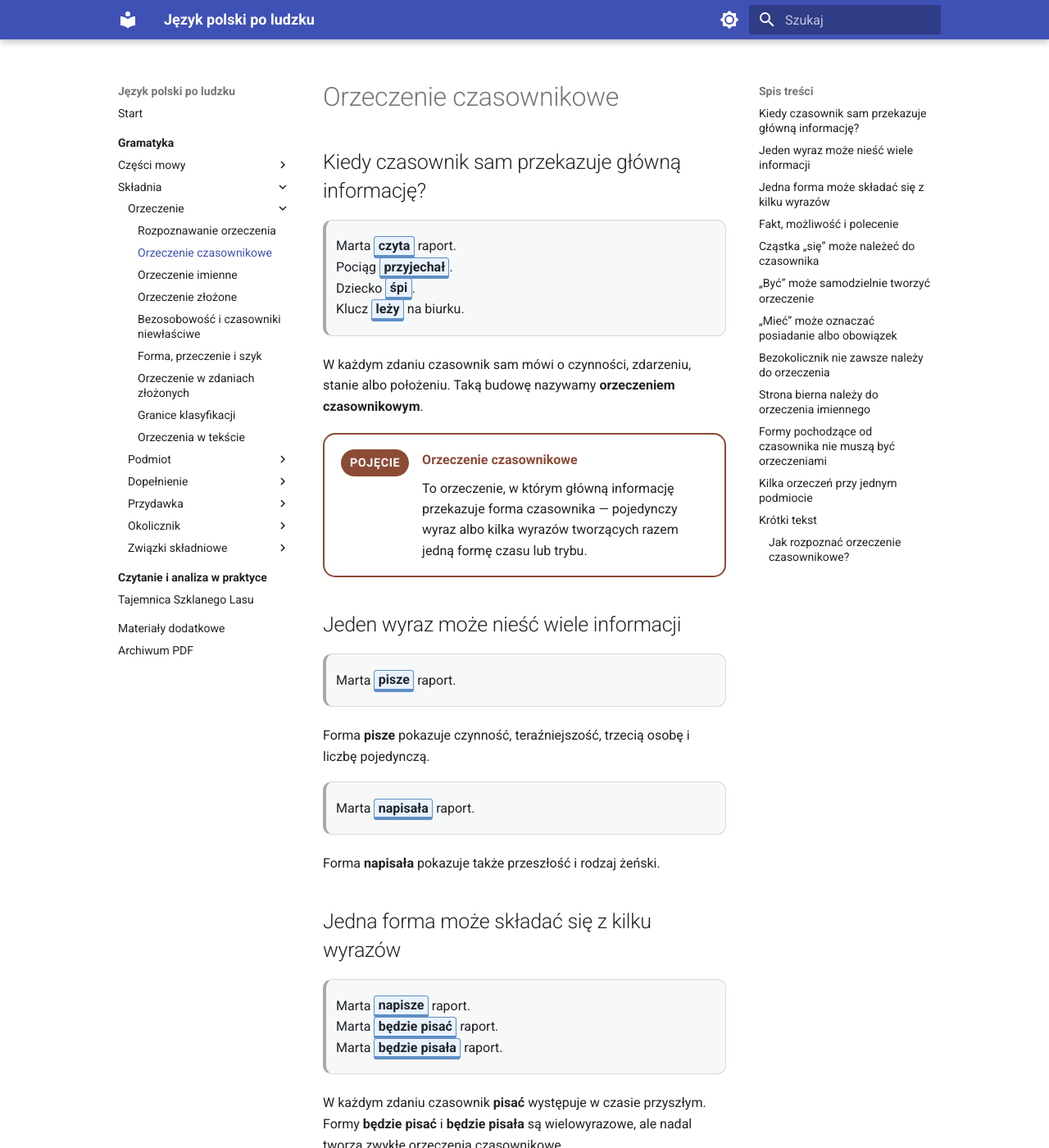
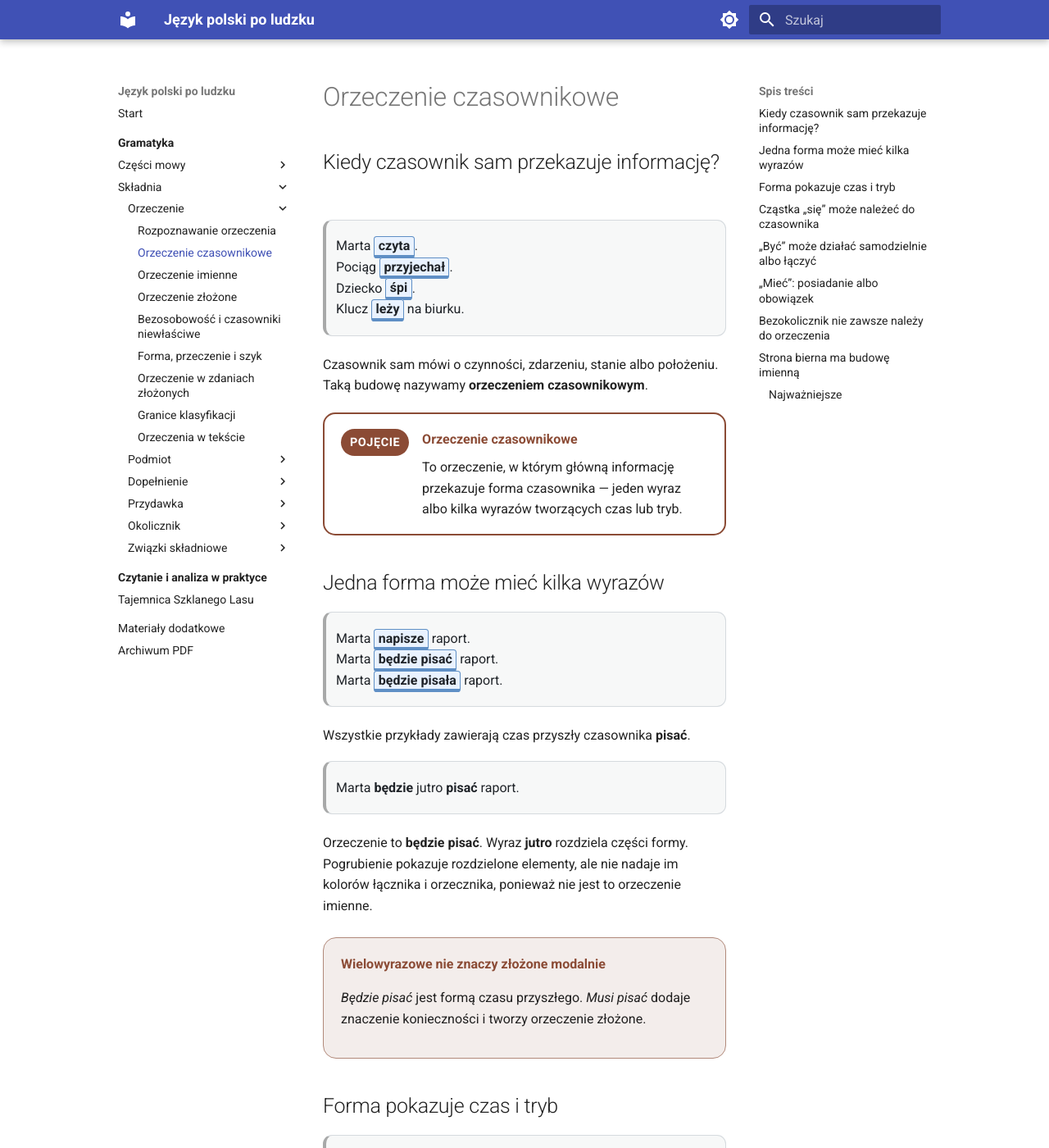
Before and after one commit to dchorazkiewicz/SP_JP, an MkDocs documentation site: the page built from docs/gramatyka/skladnia/orzeczenie/orzeczenie-czasownikowe.md, in a window 1280 px wide and 1400 px high. Shown: the whole window at 82% size. Built offline with MkDocs 1.6.1 and Material for MkDocs 9.7.7, drawn with Linux system fonts in a browser that asks for light colours; some of the changed text lies outside the part shown.

Commit message:
Popraw oznaczenie rozdzielonej formy przyszłej

```diff
--- a/docs/gramatyka/skladnia/orzeczenie/orzeczenie-czasownikowe.md
+++ b/docs/gramatyka/skladnia/orzeczenie/orzeczenie-czasownikowe.md
@@ -2,148 +2,96 @@
 
 <div class="predicate-lesson" markdown>
 
-## Kiedy czasownik sam przekazuje główną informację?
+## Kiedy czasownik sam przekazuje informację?
 
-> Marta <span class="predicate-mark predicate-mark--verbal">czyta</span> raport.
+> Marta <span class="predicate-mark predicate-mark--verbal">czyta</span>.
 > Pociąg <span class="predicate-mark predicate-mark--verbal">przyjechał</span>.
 > Dziecko <span class="predicate-mark predicate-mark--verbal">śpi</span>.
 > Klucz <span class="predicate-mark predicate-mark--verbal">leży</span> na biurku.
 
-W każdym zdaniu czasownik sam mówi o czynności, zdarzeniu, stanie albo położeniu. Taką budowę nazywamy **orzeczeniem czasownikowym**.
+Czasownik sam mówi o czynności, zdarzeniu, stanie albo położeniu. Taką budowę nazywamy **orzeczeniem czasownikowym**.
 
 <div class="predicate-concept">
   <span class="predicate-concept__label">Pojęcie</span>
   <strong>Orzeczenie czasownikowe</strong>
-  <p>To orzeczenie, w którym główną informację przekazuje forma czasownika — pojedynczy wyraz albo kilka wyrazów tworzących razem jedną formę czasu lub trybu.</p>
+  <p>To orzeczenie, w którym główną informację przekazuje forma czasownika — jeden wyraz albo kilka wyrazów tworzących czas lub tryb.</p>
 </div>
 
-## Jeden wyraz może nieść wiele informacji
-
-> Marta <span class="predicate-mark predicate-mark--verbal">pisze</span> raport.
-
-Forma **pisze** pokazuje czynność, teraźniejszość, trzecią osobę i liczbę pojedynczą.
-
-> Marta <span class="predicate-mark predicate-mark--verbal">napisała</span> raport.
-
-Forma **napisała** pokazuje także przeszłość i rodzaj żeński.
-
-## Jedna forma może składać się z kilku wyrazów
+## Jedna forma może mieć kilka wyrazów
 
 > Marta <span class="predicate-mark predicate-mark--verbal">napisze</span> raport.
 > Marta <span class="predicate-mark predicate-mark--verbal">będzie pisać</span> raport.
 > Marta <span class="predicate-mark predicate-mark--verbal">będzie pisała</span> raport.
 
-W każdym zdaniu czasownik **pisać** występuje w czasie przyszłym. Formy **będzie pisać** i **będzie pisała** są wielowyrazowe, ale nadal tworzą zwykłe orzeczenia czasownikowe.
+Wszystkie przykłady zawierają czas przyszły czasownika **pisać**.
 
-> Marta <span class="predicate-part-linker">będzie</span> jutro <span class="predicate-part-predicative">pisać</span> raport.
+> Marta **będzie** jutro **pisać** raport.
 
-Orzeczenie to **będzie pisać**. Wyraz **jutro** rozdziela części formy, lecz do niej nie należy.
+Orzeczenie to **będzie pisać**. Wyraz **jutro** rozdziela części formy. Pogrubienie pokazuje rozdzielone elementy, ale nie nadaje im kolorów łącznika i orzecznika, ponieważ nie jest to orzeczenie imienne.
 
 <div class="predicate-checkpoint">
   <div class="predicate-checkpoint__title">Wielowyrazowe nie znaczy złożone modalnie</div>
-  <p><em>Będzie pisać</em> jest formą czasu przyszłego. <em>Musi pisać</em> zawiera dodatkowo znaczenie konieczności i dlatego należy do innego typu budowy.</p>
+  <p><em>Będzie pisać</em> jest formą czasu przyszłego. <em>Musi pisać</em> dodaje znaczenie konieczności i tworzy orzeczenie złożone.</p>
 </div>
 
-## Fakt, możliwość i polecenie
+## Forma pokazuje czas i tryb
 
-> Marta <span class="predicate-mark predicate-mark--verbal">pisze</span> raport.
-> Marta <span class="predicate-mark predicate-mark--verbal">napisałaby</span> raport.
-> <span class="predicate-mark predicate-mark--verbal">Napisz</span> raport.
+> Marta <span class="predicate-mark predicate-mark--verbal">pisze</span>.
+> Marta <span class="predicate-mark predicate-mark--verbal">napisałaby</span>.
+> <span class="predicate-mark predicate-mark--verbal">Napisz</span>.
 
-Pierwsza forma stwierdza fakt, druga przedstawia możliwość zależną od warunku, a trzecia wpływa na odbiorcę. Dopiero po zauważeniu tej różnicy wprowadzamy nazwy **tryb oznajmujący**, **przypuszczający** i **rozkazujący**.
+Pierwsza forma stwierdza fakt, druga przedstawia możliwość, a trzecia wpływa na odbiorcę.
 
 > Ja <span class="predicate-mark predicate-mark--verbal">bym napisał</span> raport.
 
-Cząstka **bym** współtworzy formę przypuszczającą, dlatego należy do orzeczenia.
-
-> Niech Marta <span class="predicate-mark predicate-mark--verbal">napisze</span> raport.
-
-Wyraz **niech** wprowadza polecenie, ale w przyjętym oznaczeniu pozostaje poza ramką orzeczenia **napisze**.
+Cząstka **bym** współtworzy formę przypuszczającą i należy do orzeczenia.
 
 ## Cząstka „się” może należeć do czasownika
 
-> Marta <span class="predicate-mark predicate-mark--verbal">przygotowuje się</span> do prezentacji.
+> Marta <span class="predicate-mark predicate-mark--verbal">przygotowuje się</span>.
 > Uczestnicy <span class="predicate-mark predicate-mark--verbal">przywitali się</span>.
-> Drzwi <span class="predicate-mark predicate-mark--verbal">otworzyły się</span> automatycznie.
+> Drzwi <span class="predicate-mark predicate-mark--verbal">otworzyły się</span>.
 
-Usunięcie **się** zmieniłoby znaczenie albo utworzyłoby inną konstrukcję, dlatego obejmujemy je ramką.
+Usunięcie **się** zmieniłoby znaczenie, dlatego obejmujemy je ramką.
 
-> Marta <span class="predicate-mark predicate-mark--verbal">przygotowuje</span> prezentację.
-> Marta <span class="predicate-mark predicate-mark--verbal">przygotowuje się</span> do prezentacji.
-
-Pierwsze zdanie mówi o przygotowywaniu czegoś, drugie — o przygotowywaniu samej siebie.
-
-## „Być” może samodzielnie tworzyć orzeczenie
+## „Być” może działać samodzielnie albo łączyć
 
 > Marta <span class="predicate-mark predicate-mark--verbal">jest</span> w domu.
 > W szufladzie <span class="predicate-mark predicate-mark--verbal">jest</span> klucz.
-
-Tutaj **jest** oznacza przebywanie albo istnienie i samodzielnie przekazuje główną informację.
-
 > Marta <span class="predicate-mark predicate-mark--nominal">jest spokojna</span>.
 
-W tym zdaniu samo **jest** nie mówi, jaka jest Marta. Współtworzy orzeczenie imienne z częścią **spokojna**.
+W dwóch pierwszych zdaniach **jest** oznacza przebywanie lub istnienie. W trzecim potrzebuje części **spokojna**.
 
-## „Mieć” może oznaczać posiadanie albo obowiązek
+## „Mieć”: posiadanie albo obowiązek
 
 > Marta <span class="predicate-mark predicate-mark--verbal">ma</span> komputer.
 > Marta <span class="predicate-mark predicate-mark--compound">ma przygotować</span> prezentację.
 
-W pierwszym zdaniu **ma** samodzielnie oznacza posiadanie. W drugim połączenie **ma przygotować** przedstawia obowiązek i tworzy orzeczenie złożone.
+Pierwsze zdanie mówi o posiadaniu, drugie o obowiązku.
 
 ## Bezokolicznik nie zawsze należy do orzeczenia
 
 > Marta <span class="predicate-mark predicate-mark--compound">musi przeczytać</span> raport.
-
-Wyraz **musi** nie nazywa właściwej czynności, dlatego potrzebuje bezokolicznika **przeczytać**.
-
 > Marta <span class="predicate-mark predicate-mark--verbal">lubi</span> czytać reportaże.
 > Marta <span class="predicate-mark predicate-mark--verbal">planuje</span> odwiedzić archiwum.
-> Marta <span class="predicate-mark predicate-mark--verbal">zamierza</span> rozpocząć projekt.
 
-W szkolnym standardzie tej publikacji orzeczeniami są **lubi**, **planuje** i **zamierza**. Bezokoliczniki stanowią ich uzupełnienia, ponieważ formy osobowe same nazywają upodobanie, plan lub zamiar.
+**Musi** nie nazywa czynności i potrzebuje bezokolicznika. **Lubi** oraz **planuje** mają własne znaczenie; bezokoliczniki pozostają ich uzupełnieniami.
 
-## Strona bierna należy do orzeczenia imiennego
+## Strona bierna ma budowę imienną
 
 > Marta <span class="predicate-mark predicate-mark--verbal">napisała</span> raport.
 > Raport <span class="predicate-mark predicate-mark--nominal">został napisany</span> przez Martę.
 
-W pierwszym zdaniu czasownik sam nazywa czynność. W drugim forma **został** łączy raport z informacją **napisany**. W szkolnej analizie jest to orzeczenie imienne: **został** pełni funkcję łącznika, a **napisany** — orzecznika.
-
-## Formy pochodzące od czasownika nie muszą być orzeczeniami
-
-> <strong>Czytając raport</strong>, Marta <span class="predicate-mark predicate-mark--verbal">robiła</span> notatki.
-> Zamknięte drzwi <span class="predicate-mark predicate-mark--verbal">prowadziły</span> do magazynu.
-
-**Czytając** dołącza czynność towarzyszącą, a **zamknięte** określa rzeczownik. Dopiero po zauważeniu tych funkcji nazywamy je imiesłowami.
-
-## Kilka orzeczeń przy jednym podmiocie
-
-> Motorniczy <span class="predicate-mark predicate-mark--verbal">sprawdził</span> hamulce, <span class="predicate-mark predicate-mark--verbal">zamknął</span> drzwi i <span class="predicate-mark predicate-mark--verbal">uruchomił</span> silnik.
-
-Każdy czasownik nazywa odrębną czynność, dlatego mamy trzy orzeczenia odnoszące się do jednego podmiotu.
-
-## Krótki tekst
-
-<div class="predicate-story">
-  <div class="predicate-story__title">Przed odjazdem</div>
-  <div class="predicate-story__body" markdown>
-
-Motorniczy <span class="predicate-mark predicate-mark--verbal">wszedł</span> do kabiny i <span class="predicate-mark predicate-mark--verbal">sprawdził</span> panel. Tramwaj <span class="predicate-mark predicate-mark--verbal">będzie ruszał</span> za kilka minut. Lampy kontrolne <span class="predicate-mark predicate-mark--verbal">zapaliły się</span> na zielono.
-
-Motorniczy <span class="predicate-mark predicate-mark--verbal">miał</span> kartę przejazdu, ale przed odjazdem <span class="predicate-mark predicate-mark--compound">miał sprawdzić</span> łączność.
-
-  </div>
-</div>
+W drugim zdaniu **został** pełni funkcję łącznika, a **napisany** — orzecznika.
 
 <div class="predicate-summary">
-<h3>Jak rozpoznać orzeczenie czasownikowe?</h3>
+<h3>Najważniejsze</h3>
 <ul>
-  <li>Sprawdź, czy forma czasownika samodzielnie przekazuje główną informację.</li>
-  <li>Uwzględnij wszystkie części czasu lub trybu, nawet gdy są rozdzielone.</li>
-  <li>Włącz <em>się</em>, jeżeli współtworzy znaczenie czasownika.</li>
-  <li>Nie włączaj okoliczników, uzupełnień ani wyrażeń z <em>przez</em>.</li>
-  <li>Stronę bierną analizuj jako orzeczenie imienne.</li>
+  <li>Czasownik sam przekazuje główną informację.</li>
+  <li>Jedna forma może składać się z kilku, nawet rozdzielonych wyrazów.</li>
+  <li>Czas przyszły nie jest orzeczeniem złożonym modalnie.</li>
+  <li>Bezokolicznik nie zawsze należy do orzeczenia.</li>
+  <li>Stronę bierną analizujemy jako orzeczenie imienne.</li>
 </ul>
 </div>
 
```
